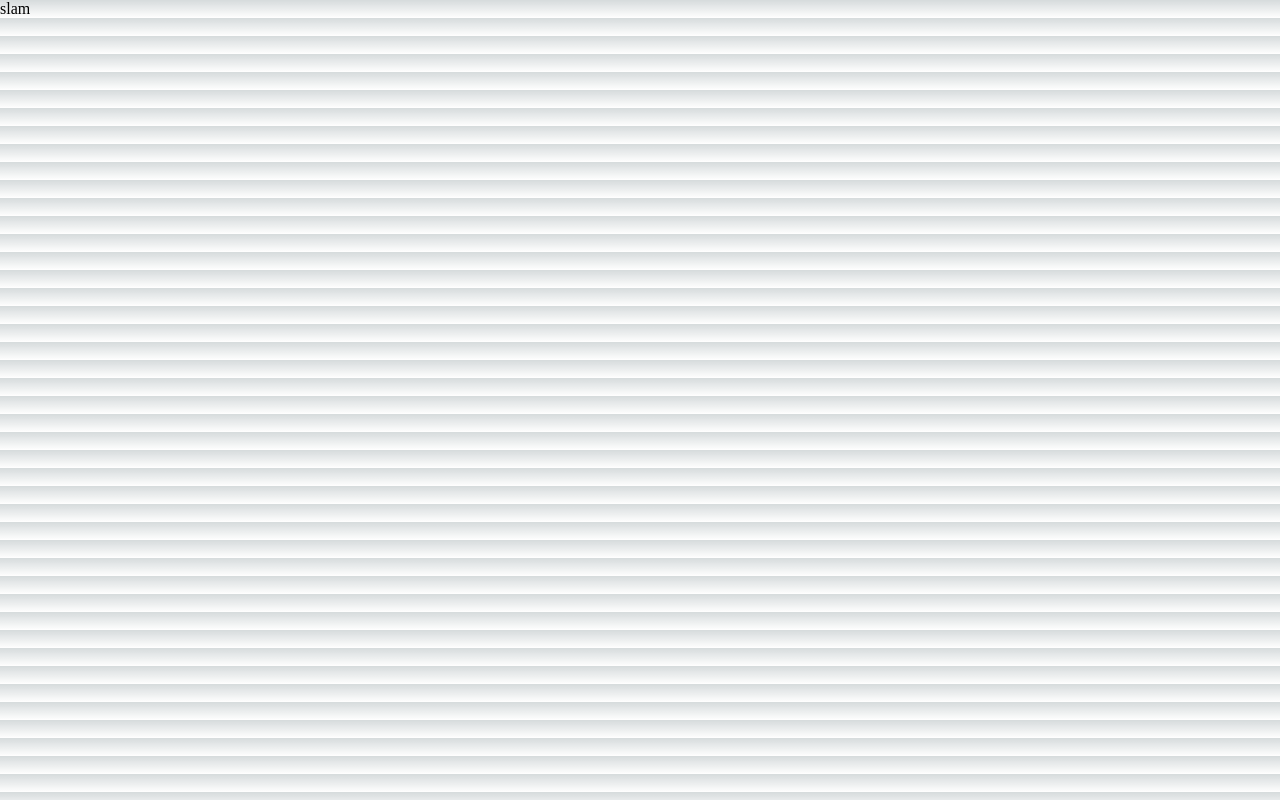
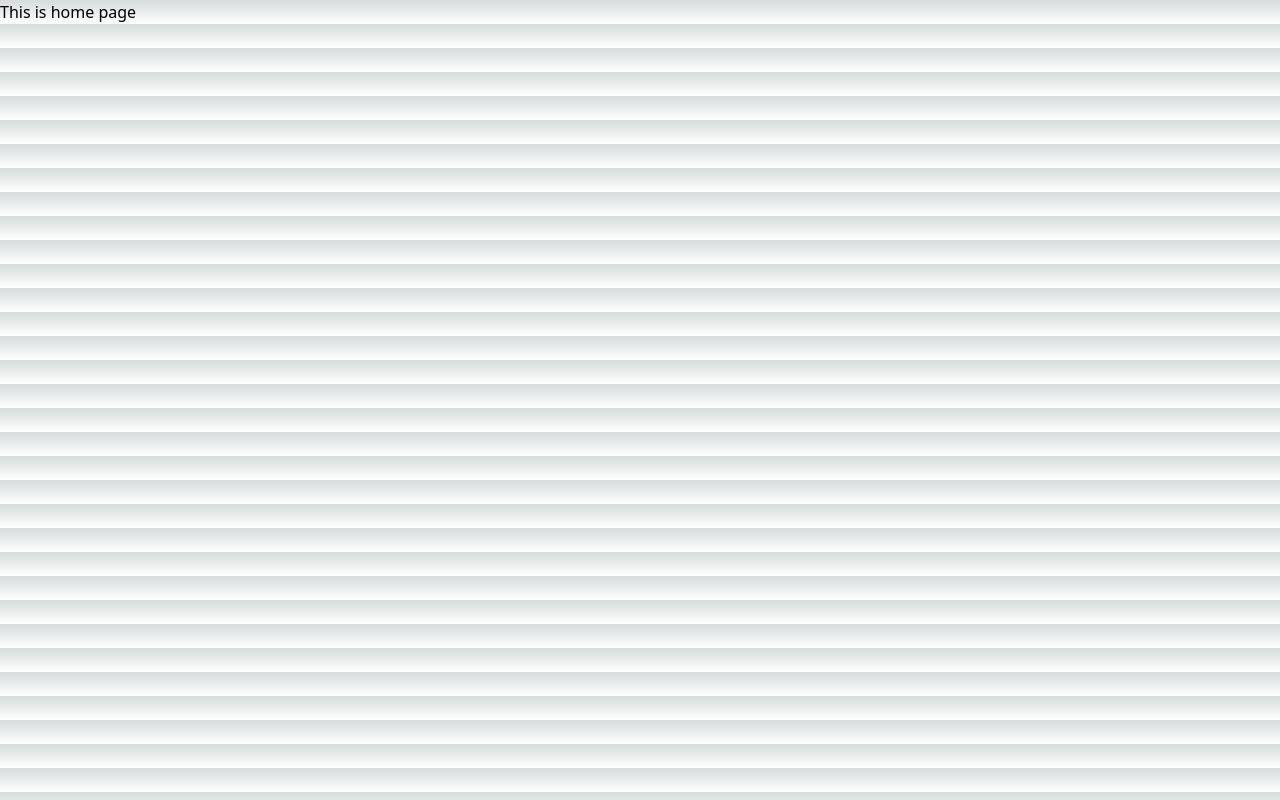
Before and after one commit to AmirShafikhani/Next_app, a Next.js app: page / in a window 1280 px wide. Built offline with nearby package versions, Linux system fonts and the light colour scheme.

Commit message:
tailwind added

```diff
--- a/package.json
+++ b/package.json
@@ -16,5 +16,10 @@
     "next": "13.1.1",
     "react": "18.2.0",
     "react-dom": "18.2.0"
+  },
+  "devDependencies": {
+    "autoprefixer": "^10.4.13",
+    "postcss": "^8.4.20",
+    "tailwindcss": "^3.2.4"
   }
 }
--- a/pages/index.js
+++ b/pages/index.js
@@ -1,7 +1,5 @@
 const Home = () => {
-  return (
-    <div>slam</div>
-  )
-}
+  return <div>This is home page</div>;
+};
 
-export default Home
+export default Home;
--- /dev/null
+++ b/postcss.config.js
@@ -0,0 +1,6 @@
+module.exports = {
+  plugins: {
+    tailwindcss: {},
+    autoprefixer: {},
+  },
+}
--- /dev/null
+++ b/tailwind.config.js
@@ -0,0 +1,11 @@
+/** @type {import('tailwindcss').Config} */
+module.exports = {
+  content: [
+    "./pages/**/*.{js,ts,jsx,tsx}",
+    "./components/**/*.{js,ts,jsx,tsx}",
+  ],
+  theme: {
+    extend: {},
+  },
+  plugins: [],
+}
```
Also changed, not shown: styles/globals.css (+7 -3 lines), 1 other file (tests, documents, lock files or other folders).
